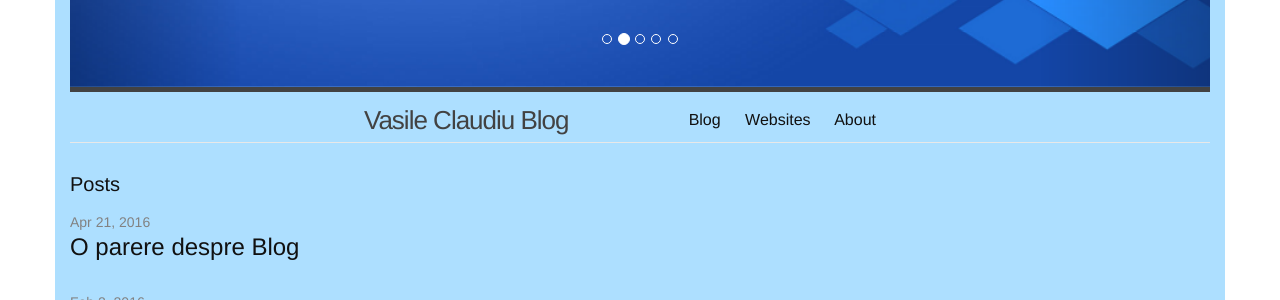
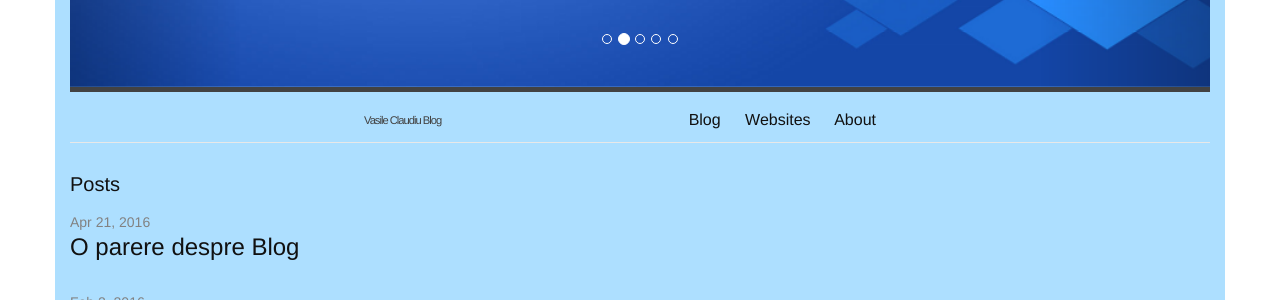
Before and after one commit to VasileClaudiu/blog, a Jekyll site: the page built from index.html, in a window 1280 px wide. Shown: the part 305-605 px from the top of the page. Built offline with Jekyll 4.4.1, drawn with Linux system fonts in a browser that asks for light colours.

Commit message:
blog initial with bootstrap and settings

```diff
--- a/css/main.scss
+++ b/css/main.scss
@@ -68,7 +68,9 @@ body {
 	z-index: 50;
 
 }
-
+.site-title{
+	font-size:70%;
+}
 .schimb {
 	width: 50%;
 	height: auto;
```
